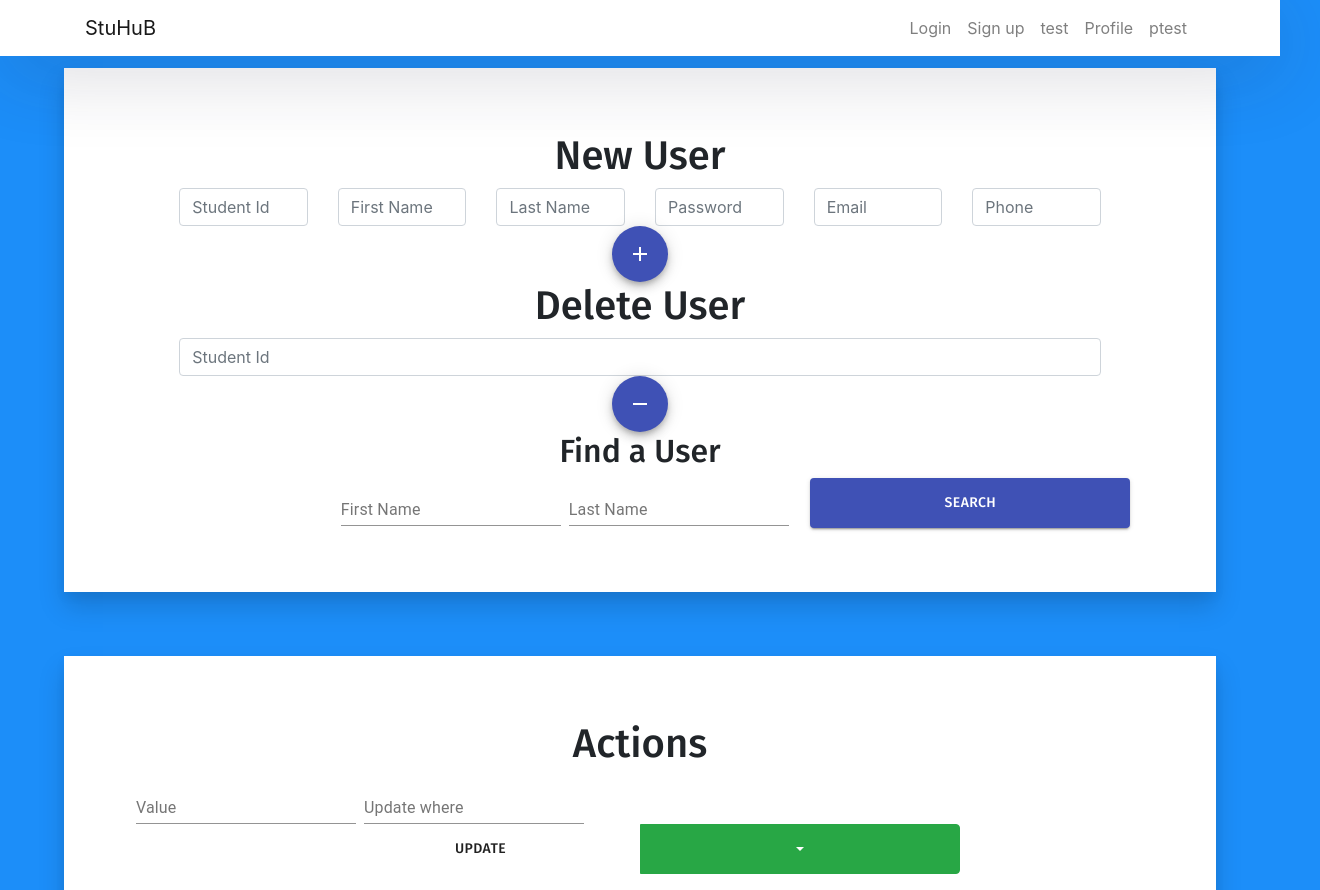
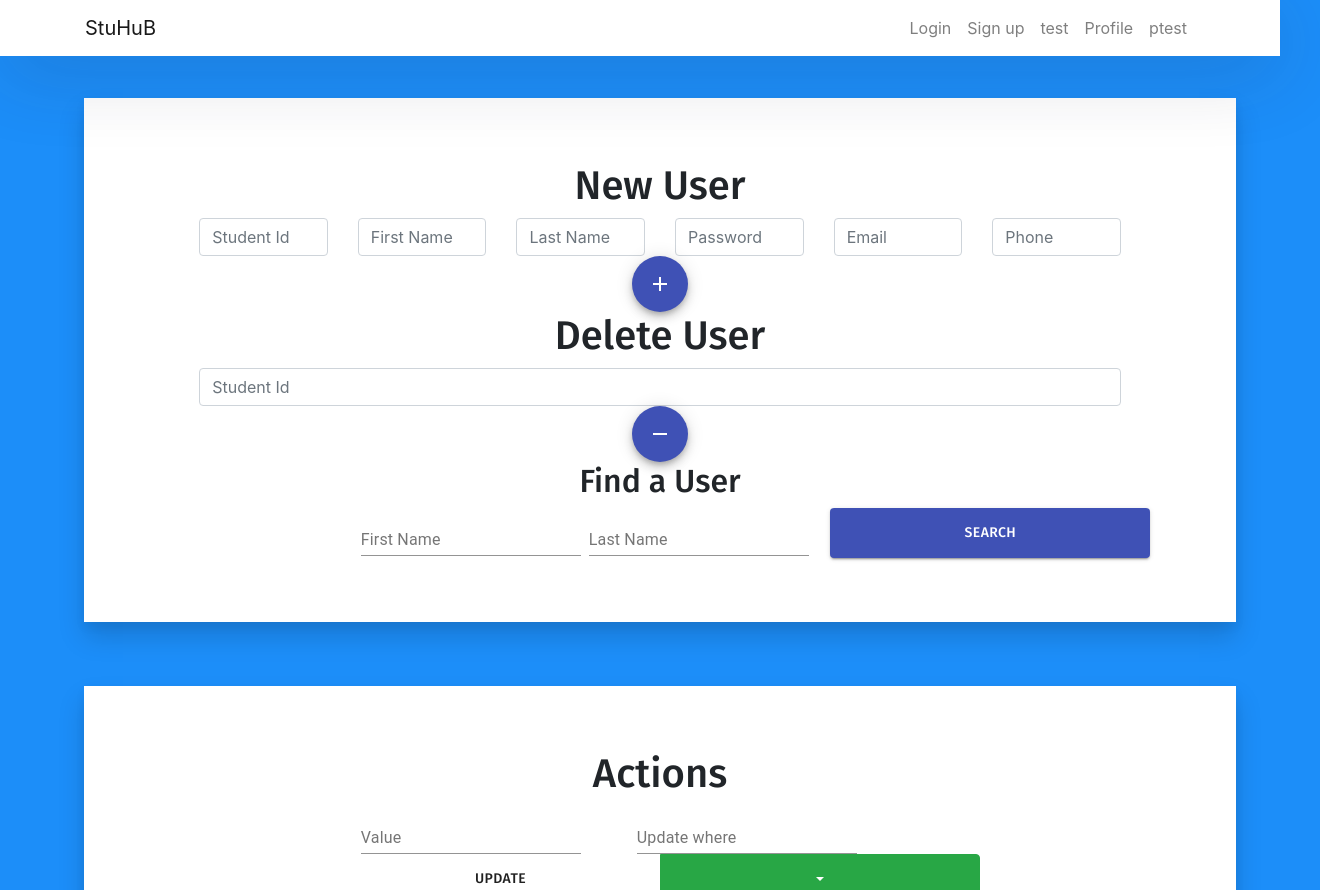
Before and after one commit to jtagaca/StuHub_Public, a React (Create React App) app in the folder client/: page /test in a window 1280 px wide. Shown: the top 890 px of the page, 1320 px wide, since content can reach past the window. Built offline with nearby package versions, Linux system fonts and the light colour scheme.

Commit message:
new stuff

```diff
--- a/client/package.json
+++ b/client/package.json
@@ -13,6 +13,7 @@
     "animate.css": "^4.1.1",
     "axios": "^0.21.1",
     "bootstrap": "^4.6.0",
+    "mdbreact": "^5.0.2",
     "moment": "^2.29.1",
     "moment-timezone": "^0.5.33",
     "node-sass": "^4.14.1",
--- a/client/src/components/gg.css
+++ b/client/src/components/gg.css
@@ -6,6 +6,9 @@
   animation-direction: alternate;
   animation-timing-function: ease;
   animation-fill-mode: none;
+}
+:root {
+  margin: 30px 20px;
 }
 .spacing1 {
   margin-left: 5%;
@@ -17,6 +20,13 @@
   margin-right: 0%;
 }
 
+.fontButton {
+  font-size: 10px;
+  color: white;
+}
+.marginleft {
+  margin-left: 20%;
+}
 .spacingforsearch {
   margin-left: 10%;
   margin-right: 10%;
@@ -38,3 +48,8 @@
 .top {
   margin-top: 20%;
 }
+
+form {
+  font-size: 20px;
+  color: blue;
+}
--- a/client/src/components/test.js
+++ b/client/src/components/test.js
@@ -84,23 +84,28 @@ function test() {
         <h1>Actions</h1>
         <div>
           <div>
+            <div className="marginleft">
               <div className="float-left mx-2">
                 <form>
                   <TextField id="standard-basic" label="Value" />
                 </form>
               </div>
-            <div className="float-left">
+              <div className="float-left ml-5">
                 <form>
                   <TextField id="standard-basic" label="Update where" />
                 </form>
               </div>
-            <div>
+            </div>
+            <div className="w-2">
               <Dropdown as={ButtonGroup}>
-                <Button variant="primary">Update</Button>
+                <Button className="w-5" variant="primary">
+                  Update
+                </Button>
                 <Dropdown.Toggle
                   split
                   variant="success"
                   id="dropdown-split-basic"
+                  // size={}
                 />
                 <Dropdown.Menu>
                   <Dropdown.Item href="#/action-1">User</Dropdown.Item>
```
Also changed, not shown: 1 other file (tests, documents, lock files or other folders). Lines whose indentation alone changed are shown as unchanged.
